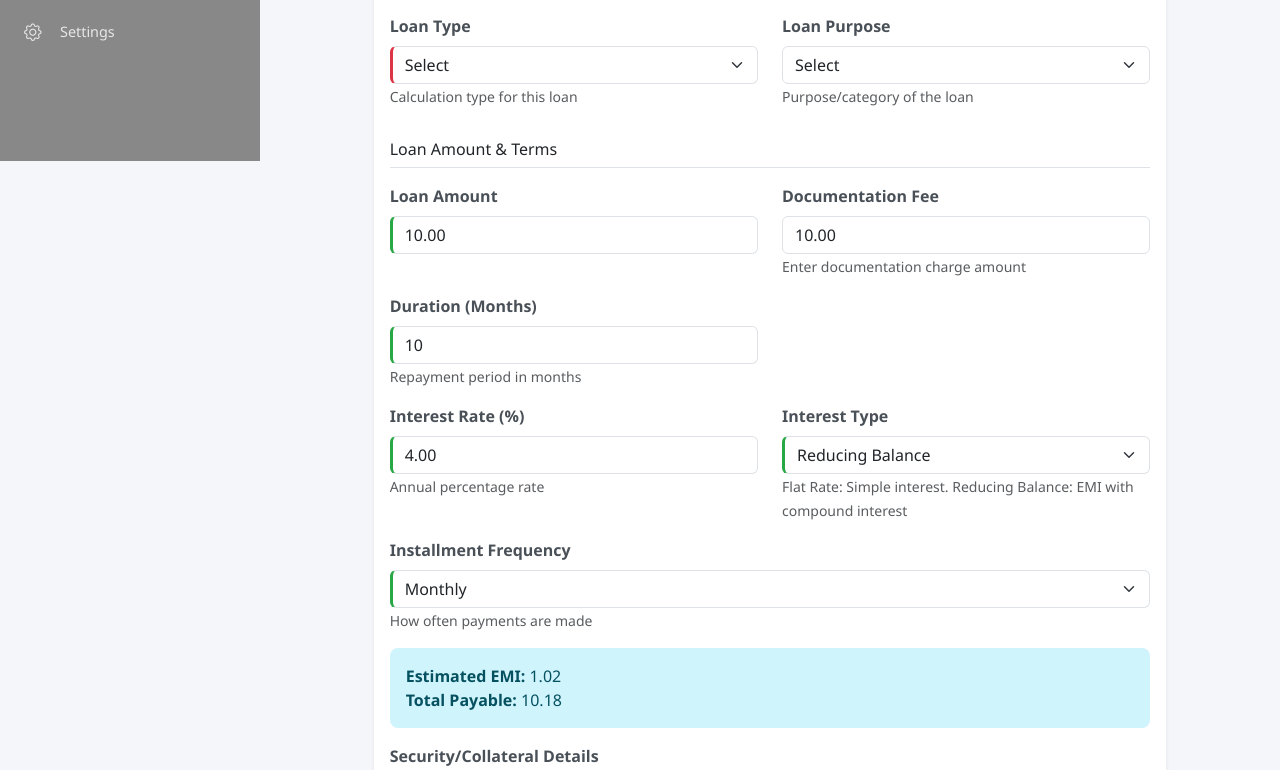
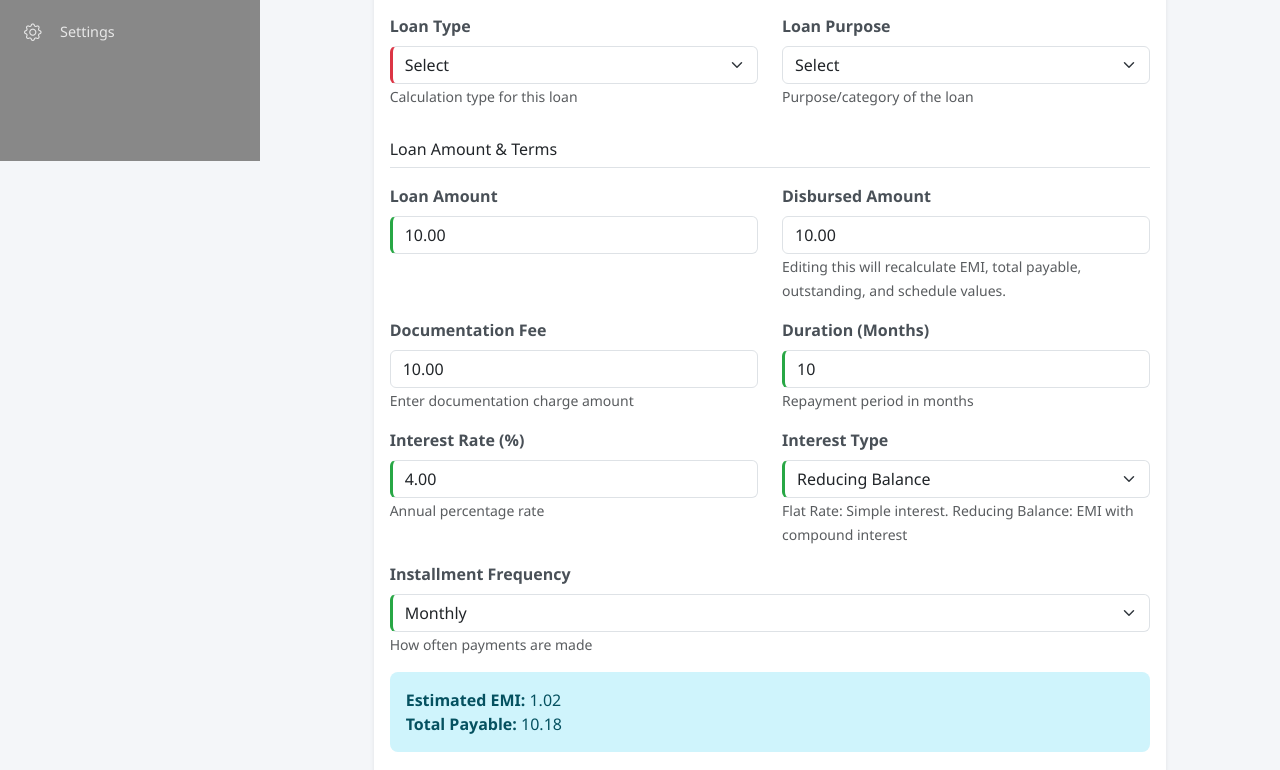
Before and after one commit to VindiPerera/JaanMicro, a Flask app: page /loans/1/edit in a window 1280 px wide. Shown: the part 639-1409 px from the top of the page. Run offline with Flask 3, Linux system fonts and the light colour scheme; a user stored in the database is signed in; tables that the repository leaves empty hold one stand-in row (values such as "Sample post"); grey boxes marked "Sample" are stand-in pictures; some libraries are stand-ins or nearby versions.

Commit message:
feat: Add disbursed amount field to loan form and update related calculations

```diff
--- a/app/loans/forms.py
+++ b/app/loans/forms.py
@@ -32,6 +32,7 @@ class LoanForm(FlaskForm):
     ], validators=[Optional()])
 
     loan_amount = DecimalField('Loan Amount', validators=[DataRequired(), NumberRange(min=0)], places=2)
+    disbursed_amount = DecimalField('Disbursed Amount', validators=[Optional(), NumberRange(min=0)], places=2)
     documentation_fee = DecimalField('Documentation Fee', validators=[Optional(), NumberRange(min=0)], places=2, default=0)
     duration_weeks = IntegerField('Duration (Weeks)', validators=[Optional(), NumberRange(min=1, max=52)])
     duration_days = IntegerField('Duration (Days)', validators=[Optional(), NumberRange(min=1, max=365)])
--- a/app/loans/routes.py
+++ b/app/loans/routes.py
@@ -12,6 +12,108 @@ from app.models import Loan, LoanPayment, Customer, ActivityLog, SystemSettings,
 from app.loans.forms import LoanForm, LoanPaymentForm, EditPaymentForm, LoanApprovalForm, StaffApprovalForm, ManagerApprovalForm, InitiateLoanForm, AdminApprovalForm, LoanDeactivationForm
 from app.utils.decorators import permission_required, admin_required
 from app.utils.helpers import generate_loan_number, get_current_branch_id, should_filter_by_branch, generate_receipt_number
+
+
+def _calculate_loan_totals_for_principal(
+    principal_amount,
+    interest_rate,
+    loan_type,
+    interest_type,
+    duration_months=None,
+    duration_weeks=None,
+    duration_days=None,
+):
+    """Calculate installment amount and total payable from a principal base amount."""
+    from decimal import Decimal, ROUND_HALF_UP, ROUND_UP
+
+    principal = Decimal(str(principal_amount or 0)).quantize(Decimal('0.01'), rounding=ROUND_HALF_UP)
+    rate = Decimal(str(interest_rate or 0))
+    months = int(duration_months or 0)
+    weeks = int(duration_weeks or 0)
+    days = int(duration_days or 0)
+
+    if principal <= 0:
+        return Decimal('0.00'), Decimal('0.00')
+
+    if loan_type == 'type1_9weeks':
+        weeks = weeks or 9
+        interest = rate * Decimal('2')
+        total_payable = (principal * (Decimal('100') + interest) / Decimal('100')).quantize(Decimal('0.01'), rounding=ROUND_HALF_UP)
+        emi = (total_payable / Decimal(str(weeks))).quantize(Decimal('1'), rounding=ROUND_UP)
+    elif loan_type == '54_daily':
+        days = days or 54
+        full_interest = rate * Decimal('2')
+        total_payable = (principal * (Decimal('100') + full_interest) / Decimal('100')).quantize(Decimal('0.01'), rounding=ROUND_HALF_UP)
+        emi = (total_payable / Decimal(str(days))).quantize(Decimal('0.01'), rounding=ROUND_HALF_UP)
+    elif loan_type == 'type4_micro':
+        months = months or 1
+        weeks = weeks or (months * 4)
+        full_interest = rate * Decimal(str(months))
+        emi = (principal * ((full_interest + Decimal('100')) / Decimal('100')) / Decimal(str(weeks))).quantize(Decimal('0.01'), rounding=ROUND_HALF_UP)
+        total_payable = (emi * Decimal(str(weeks))).quantize(Decimal('0.01'), rounding=ROUND_HALF_UP)
+    elif loan_type == 'type4_daily':
+        months = months or 1
+        days = days or (months * 26)
+        full_interest = rate * Decimal(str(months))
+        emi = (principal * ((full_interest + Decimal('100')) / Decimal('100')) / Decimal(str(days))).quantize(Decimal('0.01'), rounding=ROUND_HALF_UP)
+        total_payable = (emi * Decimal(str(days))).quantize(Decimal('0.01'), rounding=ROUND_HALF_UP)
+    elif loan_type == 'special_loan':
+        total_interest = (principal * rate / Decimal('100')).quantize(Decimal('0.01'), rounding=ROUND_HALF_UP)
+        total_payable = (principal + total_interest).quantize(Decimal('0.01'), rounding=ROUND_HALF_UP)
+        emi = total_payable
+    else:
+        months = months or 1
+        monthly_rate = rate / (Decimal('12') * Decimal('100'))
+        if interest_type == 'reducing_balance' and monthly_rate > 0:
+            mr_float = float(monthly_rate)
+            power_calc = ((1 + mr_float) ** months) / (((1 + mr_float) ** months) - 1)
+            emi = (principal * monthly_rate * Decimal(str(power_calc))).quantize(Decimal('0.01'), rounding=ROUND_HALF_UP)
+        else:
+            total_interest = principal * rate * Decimal(str(months)) / (Decimal('12') * Decimal('100'))
+            emi = ((principal + total_interest) / Decimal(str(months))).quantize(Decimal('0.01'), rounding=ROUND_HALF_UP)
+        total_payable = (emi * Decimal(str(months))).quantize(Decimal('0.01'), rounding=ROUND_HALF_UP)
+
+    return emi, total_payable
+
+
+def _refresh_loan_financial_state(loan):
+    """Refresh derived loan financial fields after principal/disbursement edits."""
+    from decimal import Decimal, ROUND_HALF_UP
+
+    # 1) Recalculate current outstanding using model rules
+    loan.update_outstanding_amount()
+
+    # 2) Recalculate advance balance from schedule due so far
+    schedule = loan.generate_payment_schedule()
+    today = datetime.utcnow().date()
+    total_due_so_far = Decimal('0.00')
+    for inst in schedule:
+        if inst['due_date'] <= today and not inst.get('is_skipped', False):
+            total_due_so_far += Decimal(str(inst['amount']))
+
+    paid_total = Decimal(str(loan.paid_amount or 0)).quantize(Decimal('0.01'), rounding=ROUND_HALF_UP)
+    loan.advance_balance = (paid_total - total_due_so_far).quantize(Decimal('0.01'), rounding=ROUND_HALF_UP) if paid_total > total_due_so_far else Decimal('0.00')
+
+    # 3) Rebuild historical `balance_after` in payment history from new total payable
+    running_outstanding = Decimal(str(loan.total_payable or 0)).quantize(Decimal('0.01'), rounding=ROUND_HALF_UP)
+    payments = loan.payments.order_by(LoanPayment.payment_date.asc(), LoanPayment.id.asc()).all()
+    for payment in payments:
+        pay_amount = Decimal(str(payment.payment_amount or 0)).quantize(Decimal('0.01'), rounding=ROUND_HALF_UP)
+        running_outstanding = (running_outstanding - pay_amount).quantize(Decimal('0.01'), rounding=ROUND_HALF_UP)
+        if running_outstanding < Decimal('0.00'):
+            running_outstanding = Decimal('0.00')
+        payment.balance_after = float(running_outstanding)
+
+    # 4) Keep status aligned with outstanding
+    current_outstanding = loan.calculate_current_outstanding()
+    if current_outstanding <= Decimal('0.02'):
+        loan.status = 'completed'
+        if not loan.closing_date:
+            last_payment = loan.payments.order_by(LoanPayment.payment_date.desc(), LoanPayment.id.desc()).first()
+            loan.closing_date = last_payment.payment_date if last_payment else datetime.utcnow().date()
+    elif loan.status == 'completed':
+        loan.status = 'active'
+        loan.closing_date = None
 
 @loans_bp.route('/')
 @login_required
@@ -486,6 +588,7 @@ def edit_loan(id):
         form.loan_type.data = loan.loan_type
         form.loan_purpose.data = loan.loan_purpose
         form.loan_amount.data = loan.loan_amount
+        form.disbursed_amount.data = loan.disbursed_amount
         form.documentation_fee.data = loan.documentation_fee
         form.duration_weeks.data = loan.duration_weeks
         form.duration_days.data = loan.duration_days
@@ -538,10 +641,17 @@ def edit_loan(id):
             return render_template('loans/edit.html', title='Edit Loan', form=form, loan=loan)
 
         # Recalculate EMI and totals with updated values
-        from decimal import Decimal, ROUND_HALF_UP, ROUND_DOWN, ROUND_UP
+        from decimal import Decimal, ROUND_HALF_UP
 
         loan_amount = Decimal(str(form.loan_amount.data))
         interest_rate = Decimal(str(form.interest_rate.data))
+
+        edited_disbursed_amount = None
+        if form.disbursed_amount.data is not None:
+            edited_disbursed_amount = Decimal(str(form.disbursed_amount.data)).quantize(Decimal('0.01'), rounding=ROUND_HALF_UP)
+            if edited_disbursed_amount > loan_amount:
+                flash('Disbursed Amount cannot be greater than Loan Amount.', 'error')
+                return render_template('loans/edit.html', title='Edit Loan', form=form, loan=loan)
 
         duration_weeks = None
         duration_days = None
@@ -551,66 +661,32 @@ def edit_loan(id):
         if form.loan_type.data == 'type1_9weeks':
             duration_weeks = form.duration_weeks.data or 9
             duration_months = 0
-            interest = interest_rate * Decimal('2')
-            total_payable = (loan_amount * (Decimal('100') + interest) / Decimal('100')).quantize(Decimal('0.01'), rounding=ROUND_HALF_UP)
-            emi = (total_payable / Decimal(str(duration_weeks))).quantize(Decimal('1'), rounding=ROUND_UP)
         elif form.loan_type.data == '54_daily':
             duration_days = form.duration_days.data or 54
             duration_months = 0
-            # 54 Daily Loan: Full Interest = Interest Rate * 2
-            # Total Payable = Loan Amount * (100 + Full Interest) / 100
-            # Daily Installment = Total Payable / Days
-            full_interest = interest_rate * Decimal('2')
-            total_payable = (loan_amount * (Decimal('100') + full_interest) / Decimal('100')).quantize(Decimal('0.01'), rounding=ROUND_HALF_UP)
-            emi = (total_payable / Decimal(str(duration_days))).quantize(Decimal('0.01'), rounding=ROUND_HALF_UP)
         elif form.loan_type.data == 'type4_micro':
             months = form.duration_months.data
             duration_weeks = months * 4
-            full_interest = interest_rate * Decimal(str(months))
-            emi = (loan_amount * ((full_interest + Decimal('100')) / Decimal('100'))) / Decimal(str(duration_weeks))
-            emi = emi.quantize(Decimal('0.01'), rounding=ROUND_HALF_UP)
-            total_payable = (emi * Decimal(str(duration_weeks))).quantize(Decimal('0.01'), rounding=ROUND_HALF_UP)
         elif form.loan_type.data == 'type4_daily':
             months = form.duration_months.data
             duration_days = months * 26
-            full_interest = interest_rate * Decimal(str(months))
-            emi = (loan_amount * ((full_interest + Decimal('100')) / Decimal('100'))) / Decimal(str(duration_days))
-            emi = emi.quantize(Decimal('0.01'), rounding=ROUND_HALF_UP)
-            total_payable = (emi * Decimal(str(duration_days))).quantize(Decimal('0.01'), rounding=ROUND_HALF_UP)
         elif form.loan_type.data == 'special_loan':
-            # Special Loan: No installments, full payment at end date
             duration_months = 0
-            total_interest = (loan_amount * interest_rate / Decimal('100')).quantize(Decimal('0.01'), rounding=ROUND_HALF_UP)
-            total_payable = (loan_amount + total_interest).quantize(Decimal('0.01'), rounding=ROUND_HALF_UP)
-            emi = total_payable  # Single payment at end date
-        elif form.loan_type.data == 'monthly_loan':
-            monthly_rate = interest_rate / (Decimal('12') * Decimal('100'))
-            n = duration_months
-
-            if form.interest_type.data == 'reducing_balance' and monthly_rate > 0:
-                mr_float = float(monthly_rate)
-                power_calc = ((1 + mr_float) ** n) / (((1 + mr_float) ** n) - 1)
-                emi = loan_amount * monthly_rate * Decimal(str(power_calc))
-            else:
-                total_interest = loan_amount * interest_rate * Decimal(str(n)) / (Decimal('12') * Decimal('100'))
-                emi = (loan_amount + total_interest) / Decimal(str(n))
-
-            emi = emi.quantize(Decimal('0.01'), rounding=ROUND_HALF_UP)
-            total_payable = (emi * Decimal(str(n))).quantize(Decimal('0.01'), rounding=ROUND_HALF_UP)
-        else:
-            monthly_rate = interest_rate / (Decimal('12') * Decimal('100'))
-            n = duration_months
-
-            if form.interest_type.data == 'reducing_balance' and monthly_rate > 0:
-                mr_float = float(monthly_rate)
-                power_calc = ((1 + mr_float) ** n) / (((1 + mr_float) ** n) - 1)
-                emi = loan_amount * monthly_rate * Decimal(str(power_calc))
-            else:
-                total_interest = loan_amount * interest_rate * Decimal(str(n)) / (Decimal('12') * Decimal('100'))
-                emi = (loan_amount + total_interest) / Decimal(str(n))
-
-            emi = emi.quantize(Decimal('0.01'), rounding=ROUND_HALF_UP)
-            total_payable = (emi * Decimal(str(n))).quantize(Decimal('0.01'), rounding=ROUND_HALF_UP)
+
+        principal_for_calculation = edited_disbursed_amount if edited_disbursed_amount is not None else loan_amount
+        emi, total_payable = _calculate_loan_totals_for_principal(
+            principal_amount=principal_for_calculation,
+            interest_rate=interest_rate,
+            loan_type=form.loan_type.data,
+            interest_type=form.interest_type.data,
+            duration_months=duration_months,
+            duration_weeks=duration_weeks,
+            duration_days=duration_days,
+        )
+
+        # Always apply recalculated installment when disbursed amount changes so
+        # Payment Schedule `Installment` and `Remaining` reflect the edited amount.
+        effective_installment_amount = emi
 
         # Handle document upload
         if form.document.data and hasattr(form.document.data, 'filename') and form.document.data.filename:
@@ -641,10 +717,14 @@ def edit_loan(id):
         loan.duration_months = duration_months
         loan.duration_weeks = duration_weeks
         loan.duration_days = duration_days
-        loan.installment_amount = emi
+        loan.installment_amount = effective_installment_amount
         loan.installment_frequency = 'one_time' if form.loan_type.data == 'special_loan' else ('daily' if duration_days else ('weekly' if duration_weeks else form.installment_frequency.data))
         loan.total_payable = total_payable
         loan.documentation_fee = documentation_fee
+        if edited_disbursed_amount is not None:
+            loan.disbursed_amount = edited_disbursed_amount
+        elif loan.status in ['active', 'disbursed', 'completed'] and not loan.disbursed_amount:
+            loan.disbursed_amount = loan.loan_amount
         loan.application_date = form.start_date.data if form.loan_type.data == 'special_loan' and form.start_date.data else form.application_date.data
         loan.maturity_date = form.end_date.data if form.loan_type.data == 'special_loan' else None
         loan.purpose = form.purpose.data
@@ -653,14 +733,9 @@ def edit_loan(id):
         loan.notes = form.notes.data
         loan.updated_at = datetime.utcnow()
 
-        # Recalculate disbursed amount if loan is already active
-        if loan.status == 'active':
-            loan.disbursed_amount = loan.loan_amount - documentation_fee
-
-        # Update outstanding amount if needed for active loans
-        if loan.status == 'active':
-            # Recalculate outstanding as total payable minus paid amount
-            loan.outstanding_amount = total_payable - (loan.paid_amount or Decimal('0'))
+        # Recalculate all dependent financial fields for already disbursed loans
+        if loan.status in ['active', 'disbursed', 'completed']:
+            _refresh_loan_financial_state(loan)
 
         # Log activity
         log = ActivityLog(
@@ -712,6 +787,7 @@ def approve_loan(id):
         loan.approval_notes = form.approval_notes.data
 
         if form.approval_status.data == 'approved':
+            from decimal import Decimal
             loan.status = 'active'
             loan.approved_amount = form.approved_amount.data or loan.loan_amount
             loan.disbursed_amount = loan.approved_amount or loan.loan_amount
@@ -721,8 +797,20 @@ def approve_loan(id):
             loan.first_installment_date = form.first_installment_date.data
             if loan.loan_type != 'special_loan':
                 loan.maturity_date = loan.disbursement_date + relativedelta(months=loan.duration_months) if loan.disbursement_date else None
-            # Set initial outstanding amount to total payable (principal + interest)
-            loan.outstanding_amount = loan.total_payable if loan.total_payable else (loan.approved_amount or loan.loan_amount)
+            # Recalculate installment and totals from actual disbursed amount
+            emi, total_payable = _calculate_loan_totals_for_principal(
+                principal_amount=loan.disbursed_amount or loan.loan_amount,
+                interest_rate=loan.interest_rate,
+                loan_type=loan.loan_type,
+                interest_type=loan.interest_type,
+                duration_months=loan.duration_months,
+                duration_weeks=loan.duration_weeks,
+                duration_days=loan.duration_days,
+            )
+            loan.installment_amount = emi
+            loan.total_payable = total_payable
+            loan.paid_amount = Decimal(str(loan.paid_amount or 0)).quantize(Decimal('0.01'))
+            loan.update_outstanding_amount()
 
             # Log activity
             log = ActivityLog(
@@ -948,6 +1036,7 @@ def approve_loan_admin(id):
 
     if form.validate_on_submit():
         if form.approval_status.data == 'approve':
+            from decimal import Decimal
             loan.status = 'active'
             loan.admin_approved_by = current_user.id
             loan.admin_approval_date = form.approval_date.data
@@ -976,8 +1065,20 @@ def approve_loan_admin(id):
             else:
                 loan.maturity_date = loan.disbursement_date + relativedelta(months=loan.duration_months) if loan.disbursement_date else None
 
-            # Set initial outstanding amount to total payable (principal + interest)
-            loan.outstanding_amount = loan.total_payable if loan.total_payable else (loan.approved_amount or loan.loan_amount)
+            # Recalculate installment and totals from actual disbursed amount
+            emi, total_payable = _calculate_loan_totals_for_principal(
+                principal_amount=loan.disbursed_amount or loan.loan_amount,
+                interest_rate=loan.interest_rate,
+                loan_type=loan.loan_type,
+                interest_type=loan.interest_type,
+                duration_months=loan.duration_months,
+                duration_weeks=loan.duration_weeks,
+                duration_days=loan.duration_days,
+            )
+            loan.installment_amount = emi
+            loan.total_payable = total_payable
+            loan.paid_amount = Decimal(str(loan.paid_amount or 0)).quantize(Decimal('0.01'))
+            loan.update_outstanding_amount()
 
             # Log activity
             log = ActivityLog(
--- a/app/templates/loans/edit.html
+++ b/app/templates/loans/edit.html
@@ -88,6 +88,11 @@
                         <div class="col-md-6 mb-3">
                             {{ form.loan_amount.label(class="form-label") }}
                             {{ form.loan_amount(class="form-control", id="loan_amount") }}
+                        </div>
+                        <div class="col-md-6 mb-3">
+                            {{ form.disbursed_amount.label(class="form-label") }}
+                            {{ form.disbursed_amount(class="form-control", id="disbursed_amount") }}
+                            <small class="text-muted">Editing this will recalculate EMI, total payable, outstanding, and schedule values.</small>
                         </div>
                         <div class="col-md-6 mb-3">
                             {{ form.documentation_fee.label(class="form-label") }}
```
Also changed, not shown: app/models.py (+27 -12 lines).
